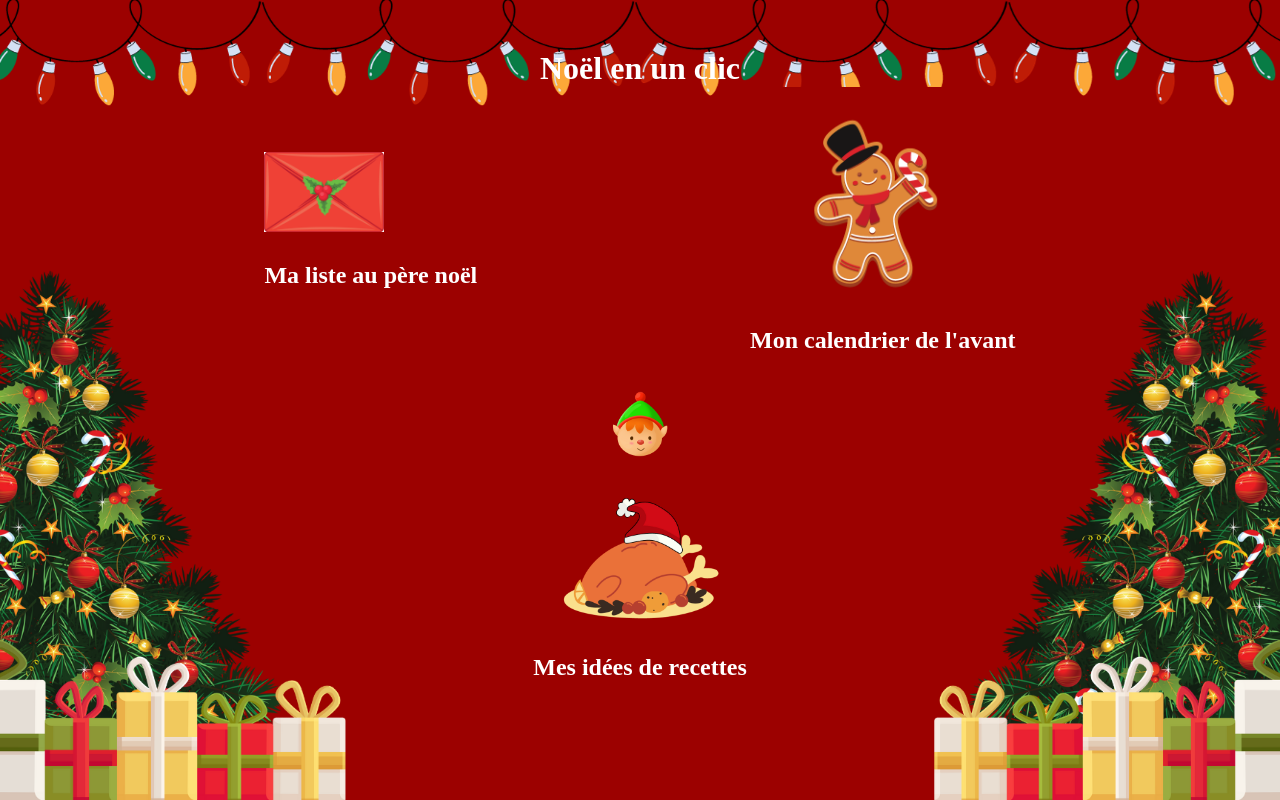
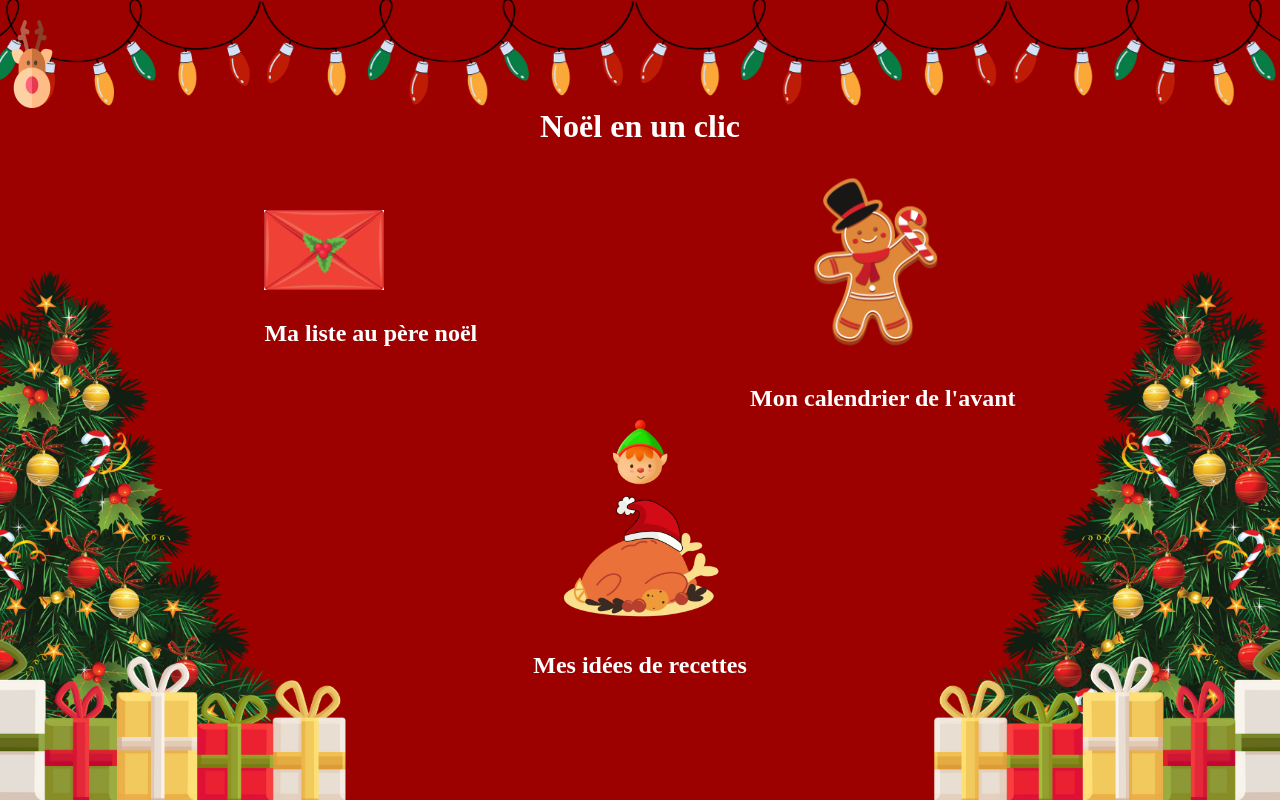
Before and after one commit to hlnvrnt/Noel-en-un-clic, a React (Vite) app in the folder noel-en-un-clic/: page / in a window 1280 px wide. Built offline with nearby package versions, Linux system fonts and the light colour scheme.

Commit message:
button return home

```diff
--- a/noel-en-un-clic/src/App.jsx
+++ b/noel-en-un-clic/src/App.jsx
@@ -1,6 +1,6 @@
 import React from "react"
 import { Outlet } from "react-router-dom"
-import Home from "./components/Home";
+
 
 
 function App() {
--- a/noel-en-un-clic/src/components/Home.jsx
+++ b/noel-en-un-clic/src/components/Home.jsx
@@ -4,6 +4,11 @@ import { NavLink } from 'react-router-dom';
 const Home = () => {
     return (
     <div className="homepage">
+        <NavLink to="/">
+        <div className="renne">
+            <img src="/images/reindeer.png" alt="rennes" />
+        </div>
+        </NavLink>
         <h1>Noël en un clic</h1>
         <div className="icones">
             <div className="icones-firstline">
--- a/noel-en-un-clic/src/pages/Menu.jsx
+++ b/noel-en-un-clic/src/pages/Menu.jsx
@@ -1,7 +1,15 @@
+import { NavLink } from 'react-router-dom';
+
+
 function Menu(){
 
     return(
         <>
+        <NavLink to="/">
+        <div className="renne">
+        <img src="/images/reindeer.png" alt="rennes" />
+        </div>
+        </NavLink>
         <div className="menu-container">
             <div className="lutin-container">
                 <img src="../../public/page_menu/before.png" className="menu-card-icon" alt="icon-before" />
--- a/noel-en-un-clic/src/pages/MovieCalendar.jsx
+++ b/noel-en-un-clic/src/pages/MovieCalendar.jsx
@@ -1,8 +1,16 @@
 import MoviesData from "./MoviesData";
+import { NavLink } from 'react-router-dom';
 
 function MovieCalendar () {
     return (
-        <div>hello</div>
+
+        <div>
+        <NavLink to="/">
+        <div className="renne">
+        <img src="/images/reindeer.png" alt="rennes" />
+        </div>
+        </NavLink>
+        </div>
     )
 
 
--- a/noel-en-un-clic/src/pages/Wishlist.jsx
+++ b/noel-en-un-clic/src/pages/Wishlist.jsx
@@ -1,6 +1,13 @@
+import { NavLink } from 'react-router-dom';
+
 export default function Wishlist() {
 	return (
 		<>
+		<NavLink to="/">
+        	<div className="renne">
+            <img src="/images/reindeer.png" alt="rennes" />
+        	</div>
+        	</NavLink>
 			<div className="background-wishlist">
 				<div className="Letter-wrapper">
 					<div className="header-wrapper">
--- a/noel-en-un-clic/src/styles/_Wishlist.scss
+++ b/noel-en-un-clic/src/styles/_Wishlist.scss
@@ -1,8 +1,20 @@
+.renne{
+	display:flex;
+	justify-content: flex-start;
+	width:100vw;
+	padding-top: 20px;
+	img{
+		height:11vh;
+		width:5vw;
+	}
+}
+
 .background-wishlist {
 	height: 100vh;
 	display: flex;
 	justify-content: center;
 	align-items: center;
+
 	.Letter-wrapper {
 		background-image: url("/images/letter.png");
 		width: 46%;
--- a/noel-en-un-clic/src/styles/_home.scss
+++ b/noel-en-un-clic/src/styles/_home.scss
@@ -3,9 +3,19 @@
     flex-direction: column;
     align-items: center;
     max-height:100vh;
+
+    .renne{
+        display:flex;
+        justify-content: flex-start;
+        width:100vw;
+        padding-top: 20px;
+        img{
+            height:11vh;
+            width:5vw;
+        }
+    }
     h1{
         color : white;
-        padding-top: 50px;
     }
 
     h2{
@@ -15,7 +25,7 @@
     .icones{
         display: flex;
         flex-direction: column;
-        gap: 30px;
+
 
         a{
             text-decoration: none;
@@ -26,7 +36,6 @@
             justify-content: space-around;
             align-items: center;
             width:80vw;
-
         }
 
         .liste{
```
Also changed, not shown: noel-en-un-clic/public/images/reindeer.png (added).
